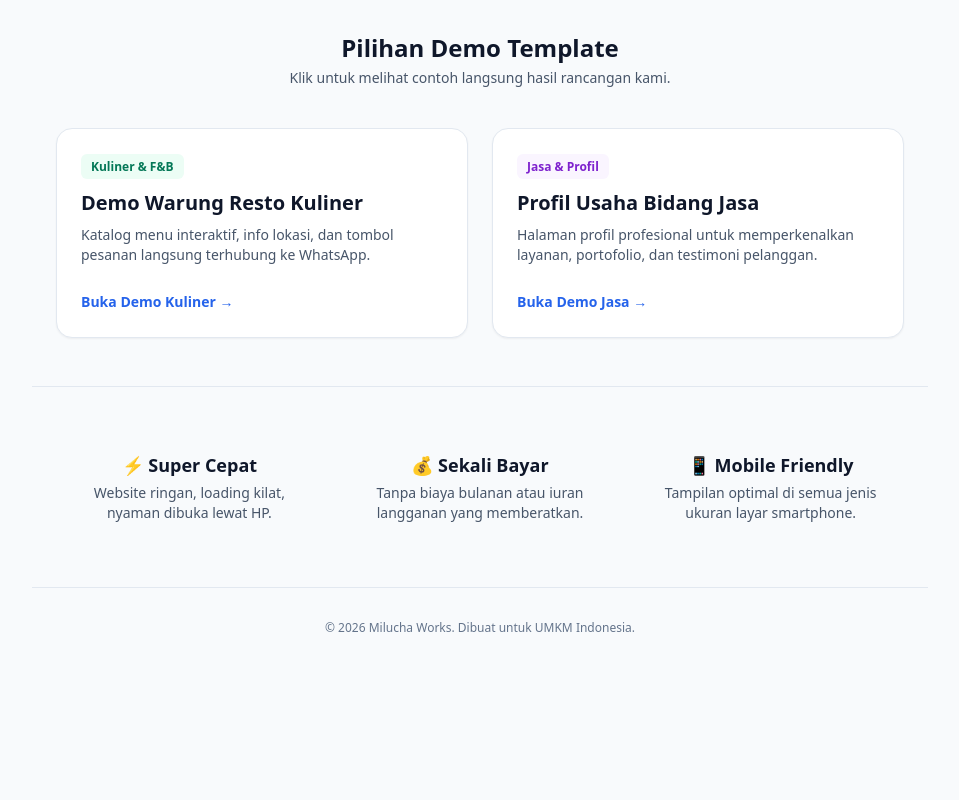
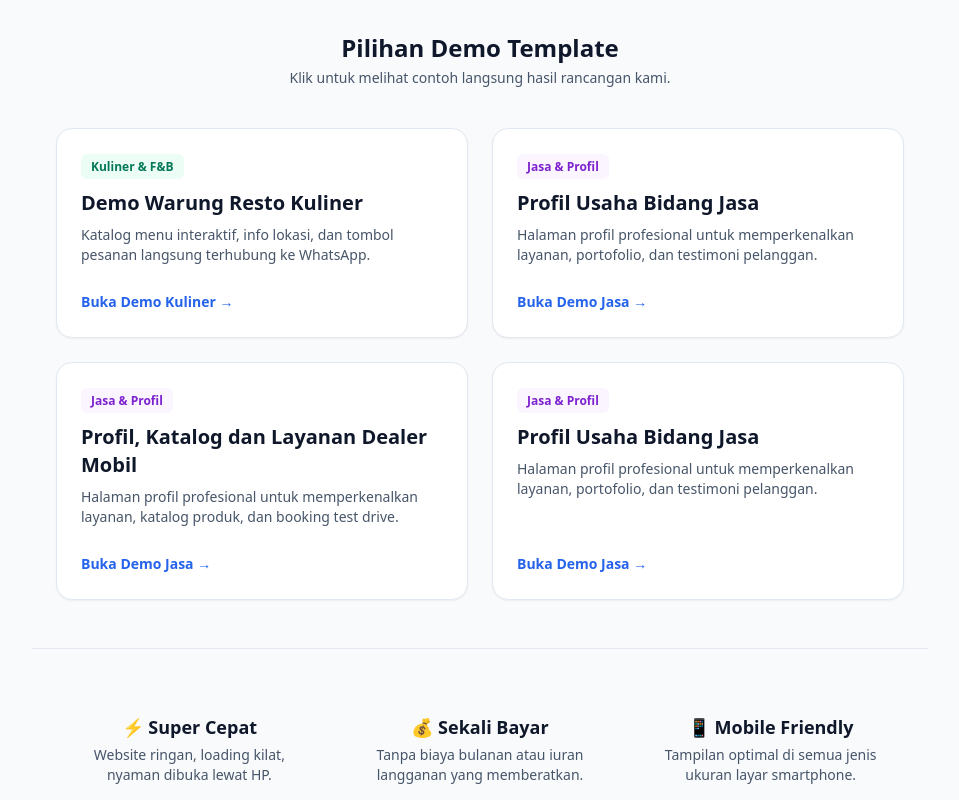
Before and after one commit to dru90n/milucha.works, a plain HTML site: page index.html in a window 1280 px wide. Shown: the part 518-1318 px from the top of the page, without its empty margins (160-1119 px from the left). Before the commit the page ends 1186 px from the top, so only its background shows below. Drawn offline with nearby package versions, Linux system fonts and the light colour scheme.

Commit message:
Update index.html

```diff
--- a/index.html
+++ b/index.html
@@ -107,6 +107,34 @@
                     </a>
                 </div>
             </div>
+
+            <!-- Card Demo 3: Placeholder / Tambahan Lain -->
+            <div class="bg-white dark:bg-slate-900 border border-slate-200 dark:border-slate-800 rounded-2xl p-6 shadow-sm hover:shadow-md transition flex flex-col justify-between">
+                <div>
+                    <span class="text-xs font-semibold text-purple-700 dark:text-purple-300 bg-purple-50 dark:bg-purple-950/70 px-2.5 py-1 rounded-md">Jasa & Profil</span>
+                    <h3 class="text-xl font-bold text-slate-900 dark:text-white mt-3">Profil, Katalog dan Layanan Dealer Mobil</h3>
+                    <p class="text-slate-600 dark:text-slate-400 text-sm mt-2">Halaman profil profesional untuk memperkenalkan layanan, katalog produk, dan booking test drive.</p>
+                </div>
+                <div class="mt-6">
+                    <a href="/demojasa" class="inline-flex items-center text-sm font-semibold text-blue-600 dark:text-blue-400 hover:text-blue-800 dark:hover:text-blue-300">
+                        Buka Demo Jasa &rarr;
+                    </a>
+                </div>
+            </div>
+
+            <!-- Card Demo 4: Placeholder / Tambahan Lain -->
+            <div class="bg-white dark:bg-slate-900 border border-slate-200 dark:border-slate-800 rounded-2xl p-6 shadow-sm hover:shadow-md transition flex flex-col justify-between">
+                <div>
+                    <span class="text-xs font-semibold text-purple-700 dark:text-purple-300 bg-purple-50 dark:bg-purple-950/70 px-2.5 py-1 rounded-md">Jasa & Profil</span>
+                    <h3 class="text-xl font-bold text-slate-900 dark:text-white mt-3">Profil Usaha Bidang Jasa</h3>
+                    <p class="text-slate-600 dark:text-slate-400 text-sm mt-2">Halaman profil profesional untuk memperkenalkan layanan, portofolio, dan testimoni pelanggan.</p>
+                </div>
+                <div class="mt-6">
+                    <a href="/demojasa" class="inline-flex items-center text-sm font-semibold text-blue-600 dark:text-blue-400 hover:text-blue-800 dark:hover:text-blue-300">
+                        Buka Demo Jasa &rarr;
+                    </a>
+                </div>
+            </div>
         </div>
     </section>
 
```
